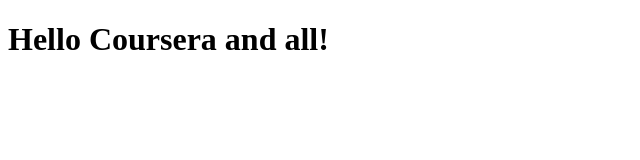
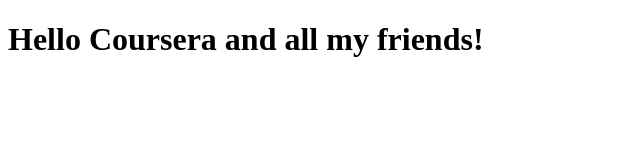
Before and after one commit to erasvuo/SPA_course, a plain HTML site: page index.html in a window 1280 px wide. Shown: the whole page, without its empty margins (0-640 px from the left). Drawn offline with Linux system fonts and the light colour scheme.

Commit message:
first file updated

```diff
--- a/index.html
+++ b/index.html
@@ -5,6 +5,6 @@
     <title>Hello Coursera</title>
   </head>
   <body>
-    <h1>Hello Coursera and all!</h1>
+    <h1>Hello Coursera and all my friends!</h1>
   </body>
 </html>
```
